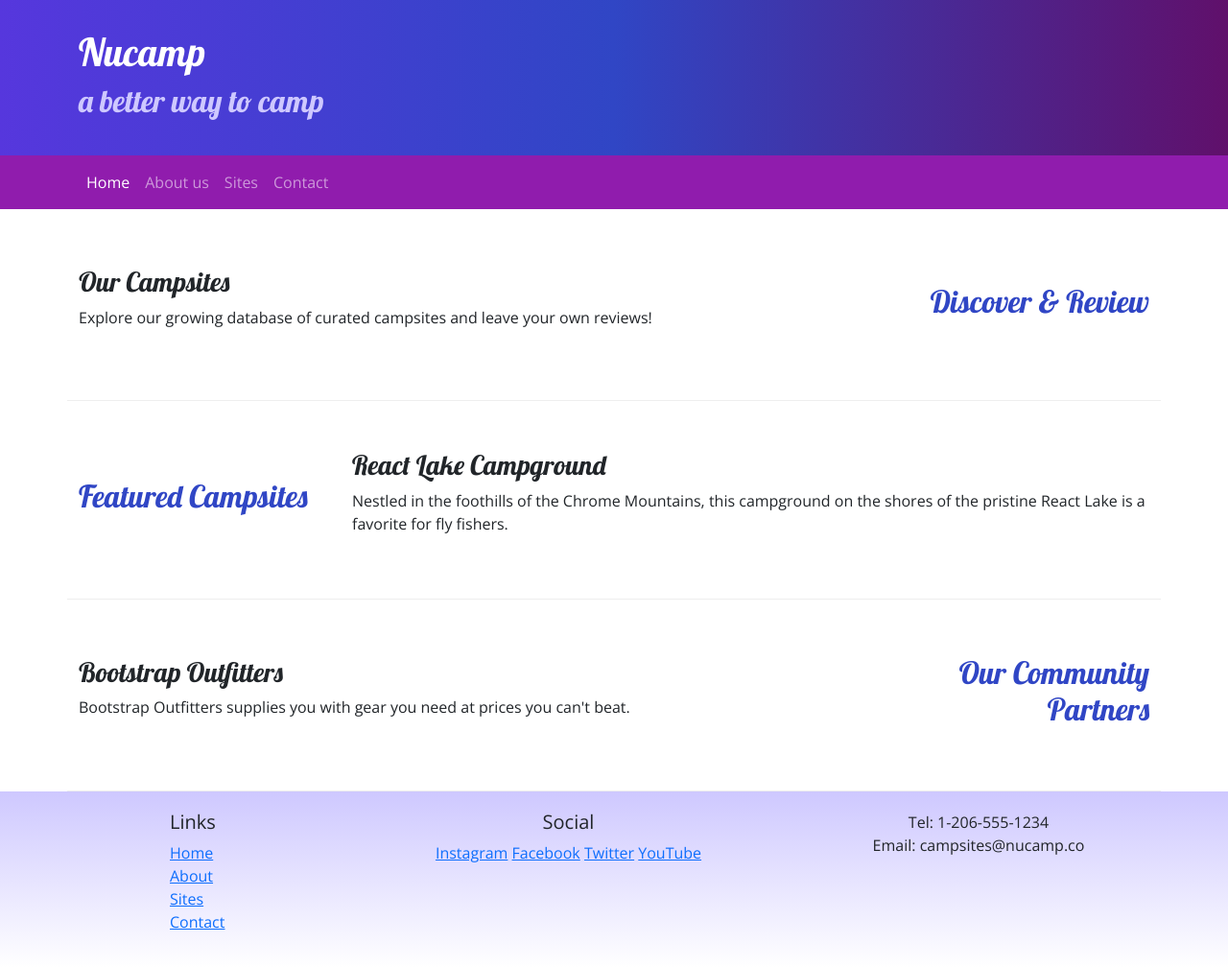
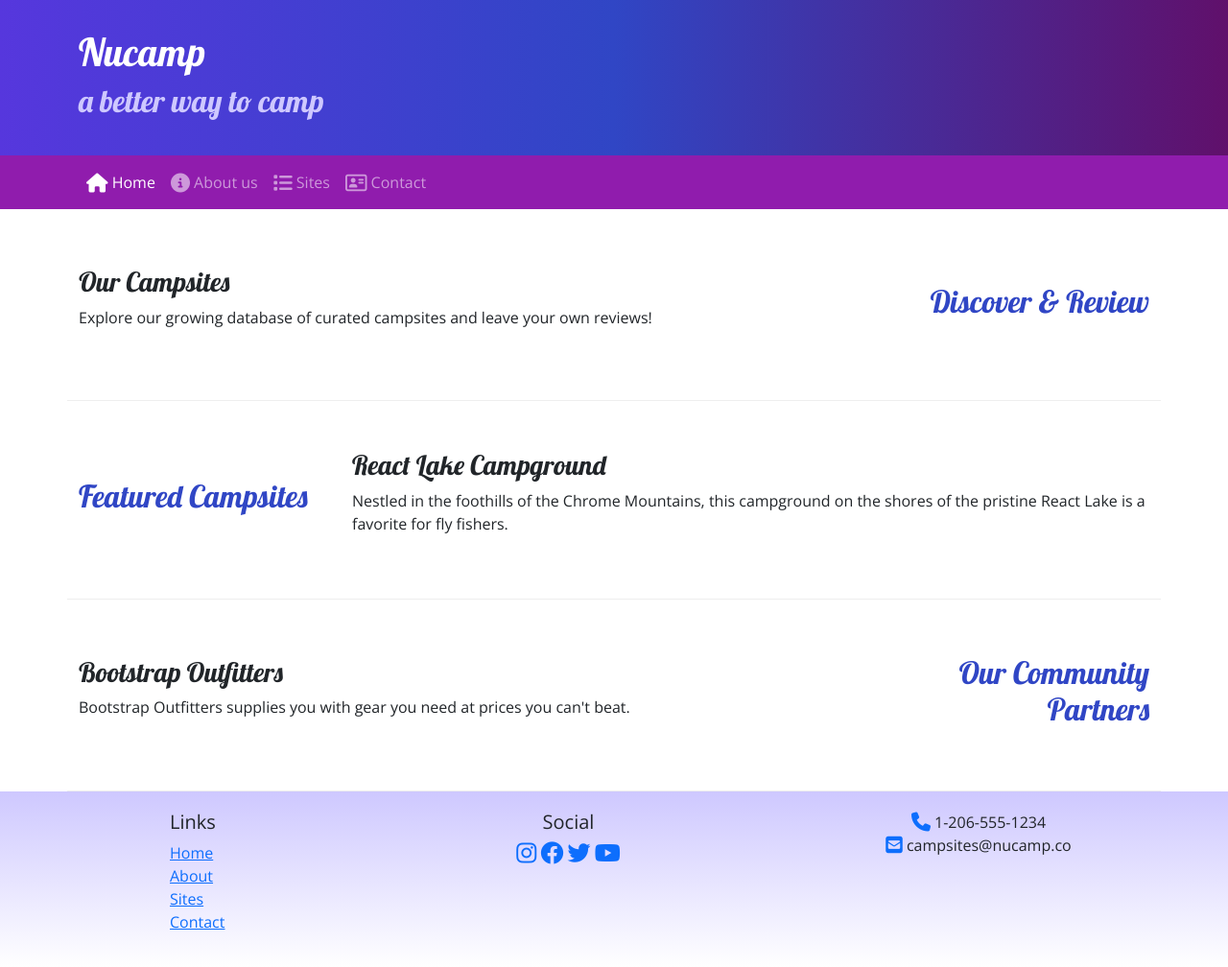
Before and after one commit to UlisesAQT/Nucampsite-Project, a plain HTML site: page index.html in a window 1280 px wide. Shown: the whole page at 96% size. Drawn offline with nearby package versions, Linux system fonts and the light colour scheme.

Commit message:
added icons

```diff
--- a/index.html
+++ b/index.html
@@ -43,10 +43,10 @@
 
             <div class="collpase navbar-collapse" id="nucampNavbar">
                 <ul class="navbar-nav">
-                    <li class="nav-item"> <a class="nav-link active" href="#">Home</a></li>
-                    <li class="nav-item"> <a class="nav-link" href="aboutus.html">About us</a></li>
-                    <li class="nav-item"> <a class="nav-link" href="#">Sites</a></li>
-                    <li class="nav-item"> <a class="nav-link" href="#">Contact</a></li>
+                    <li class="nav-item"> <a class="nav-link active" href="#"><i class="fa-solid fa-house fa-lg"></i> Home</a></li>
+                    <li class="nav-item"> <a class="nav-link" href="aboutus.html"><i class="fa-solid fa-circle-info fa-lg"></i> About us</a></li>
+                    <li class="nav-item"> <a class="nav-link" href="#"><i class="fa-solid fa-list fa-lg"></i> Sites</a></li>
+                    <li class="nav-item"> <a class="nav-link" href="#"><i class="fa-regular fa-address-card fa-lg"></i> Contact</a></li>
                 </ul>
             </div>
         </div>
@@ -111,15 +111,15 @@
 
                 <div class="col-6 col-sm-5 text-center">
                     <h5>Social</h5>
-                    <a href="http://instagram.com/">Instagram</a>
-                    <a href="http://facebook.com/">Facebook</a>
-                    <a href="http://twitter.com/">Twitter</a>
-                    <a href="http://youtube.com/">YouTube</a>
+                    <a href="http://instagram.com/"> <i class="fa-brands fa-instagram fa-xl"></i></a>
+                    <a href="http://facebook.com/"><i class="fa-brands fa-facebook fa-xl"></i></a>
+                    <a href="http://twitter.com/"><i class="fa-brands fa-twitter fa-xl"></i></a>
+                    <a href="http://youtube.com/"><i class="fa-brands fa-youtube fa-xl"></i></a>
                 </div>
 
              <div class="col-sm-4 text-center">
-                 Tel: 1-206-555-1234<br />
-                 Email: campsites@nucamp.co
+                 <i class="fa-solid fa-phone fa-lg text-primary"></i> 1-206-555-1234<br />
+                 <i class="fa-solid fa-square-envelope fa-lg text-primary"></i> campsites@nucamp.co
              </div>
         </div>
        </div>
```
